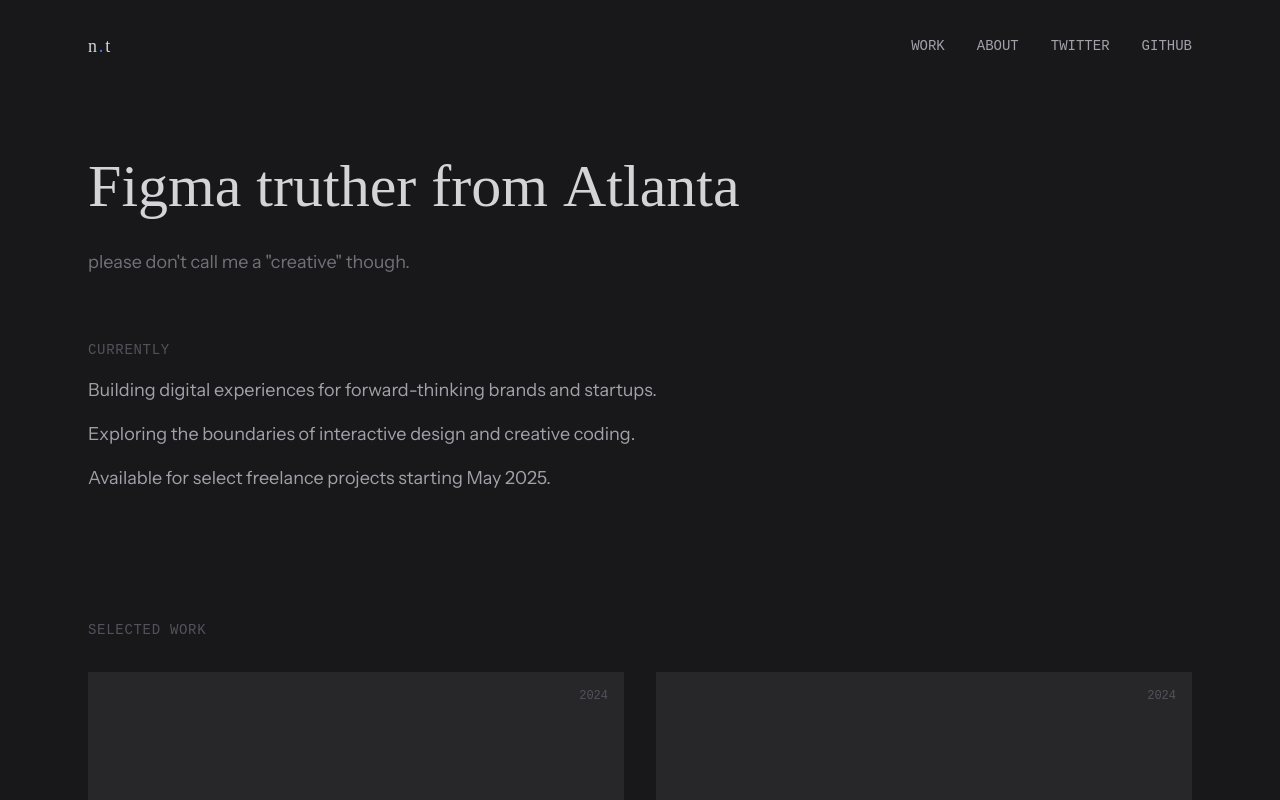
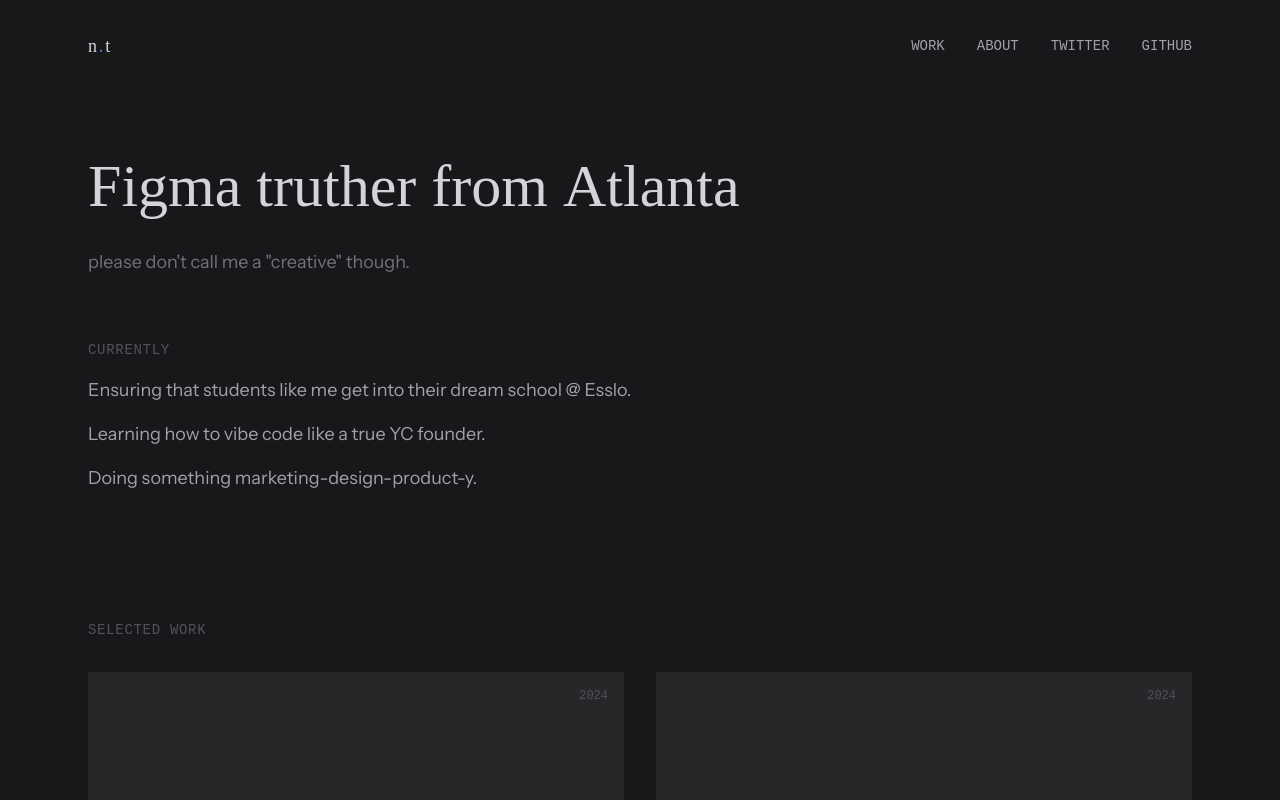
Before and after one commit to ntish25/portfoliothing, a Next.js app: page / in a window 1280 px wide. Shown: the top 800 px of the page. Built offline with nearby package versions, Linux system fonts and the light colour scheme; a web font is replaced by a local one.

Commit message:
Update index.js

```diff
--- a/pages/index.js
+++ b/pages/index.js
@@ -89,13 +89,13 @@ export default function Home() {
             <h2 className="text-sm font-departure uppercase tracking-wider text-zinc-600 mb-4">CURRENTLY</h2>
             <div className="space-y-4 font-instrument">
               <p className="text-zinc-400 text-lg">
-                Building digital experiences for forward-thinking brands and startups.
+                Ensuring that students like me get into their dream school @ <a href="esslo.org" target="_blank">Esslo</a>.
               </p>
               <p className="text-zinc-400 text-lg">
-                Exploring the boundaries of interactive design and creative coding.
+                Learning how to vibe code like a true YC founder.
               </p>
               <p className="text-zinc-400 text-lg">
-                Available for select freelance projects starting May 2025.
+                Doing something marketing-design-product-y.
               </p>
             </div>
           </div>
```
